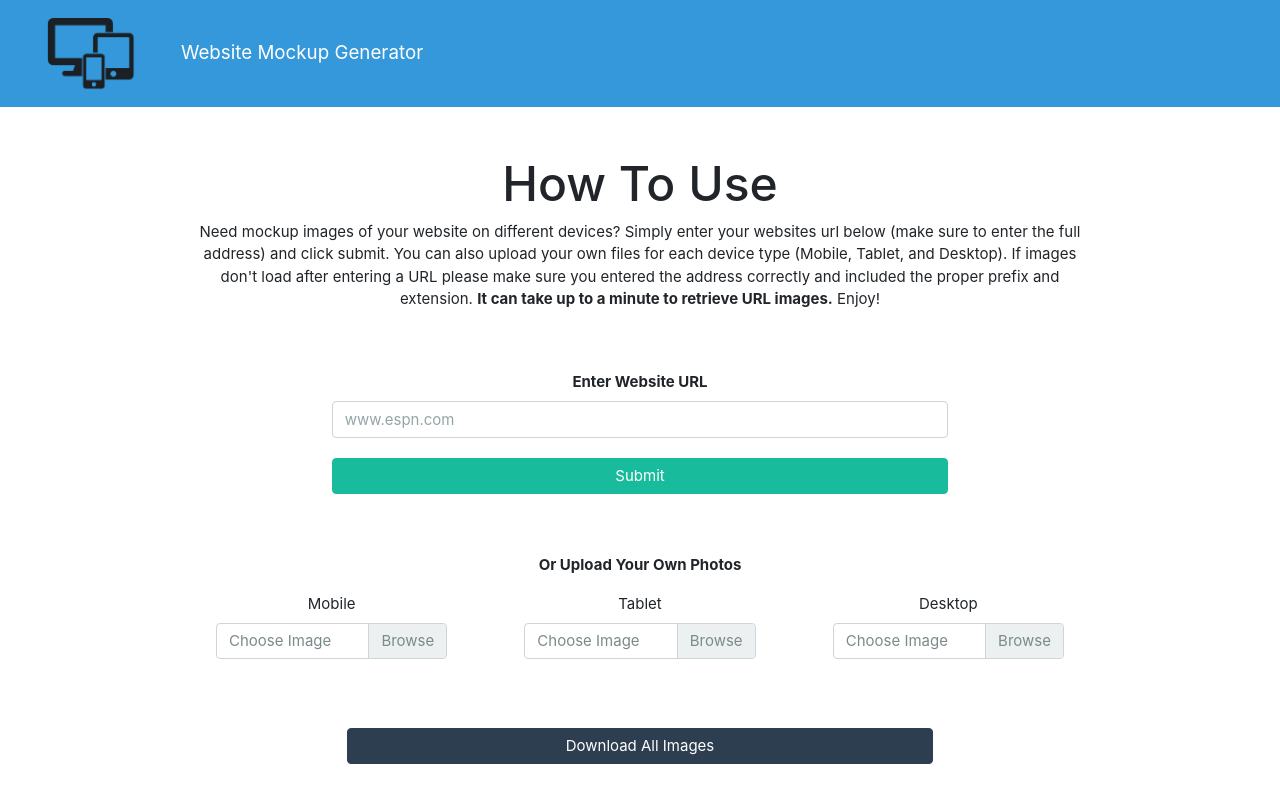
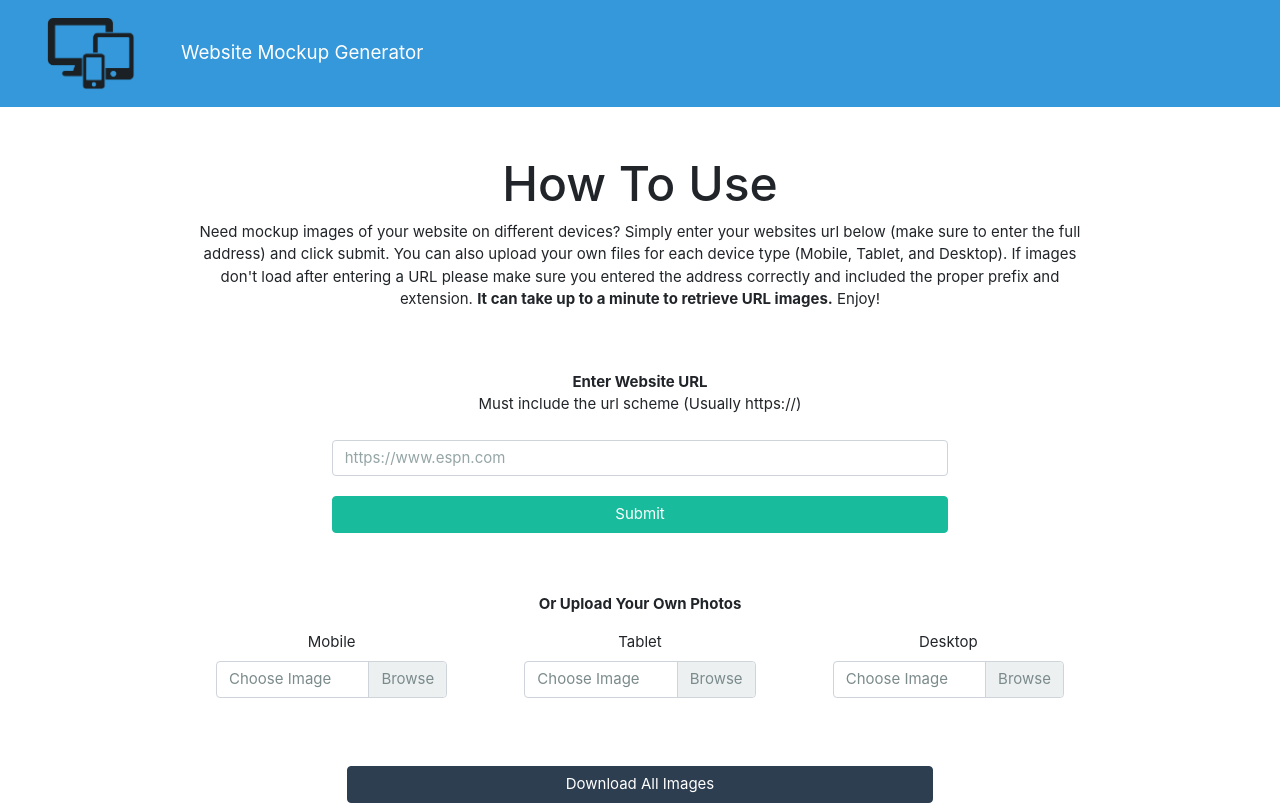
Before and after one commit to JustinLG9/Website-Mockup-Generator, a React (Create React App) app: page / in a window 1280 px wide. Shown: the top 805 px of the page. Built offline with nearby package versions, Linux system fonts and the light colour scheme.

Commit message:
Updated css

```diff
--- a/src/components/UrlInput.js
+++ b/src/components/UrlInput.js
@@ -10,12 +10,13 @@ export default function UrlInput({ getUrlImagesAndUpdateFunc, gettingImages }) {
       <div className="col-12">
         <label htmlFor="website-url-input" className="website-url-label">
           <strong>Enter Website URL</strong>
+          <p>Must include the url scheme (Usually https://)</p>
         </label>
       </div>
       <div className="row justify-content-center">
         <input
           type="text"
-          placeholder="www.espn.com"
+          placeholder="https://www.espn.com"
           className="form-control website-url-input col-md-8"
           id="website-url-input"
           onChange={(event) => setUrl(event.target.value)}
--- a/src/components/css/FileUpload.css
+++ b/src/components/css/FileUpload.css
@@ -5,3 +5,8 @@
 .custom-file-label {
   transform: translateY(30px);
 }
+
+.custom-file-input:hover,
+.custom-file-label:hover {
+  cursor: pointer;
+}
```
